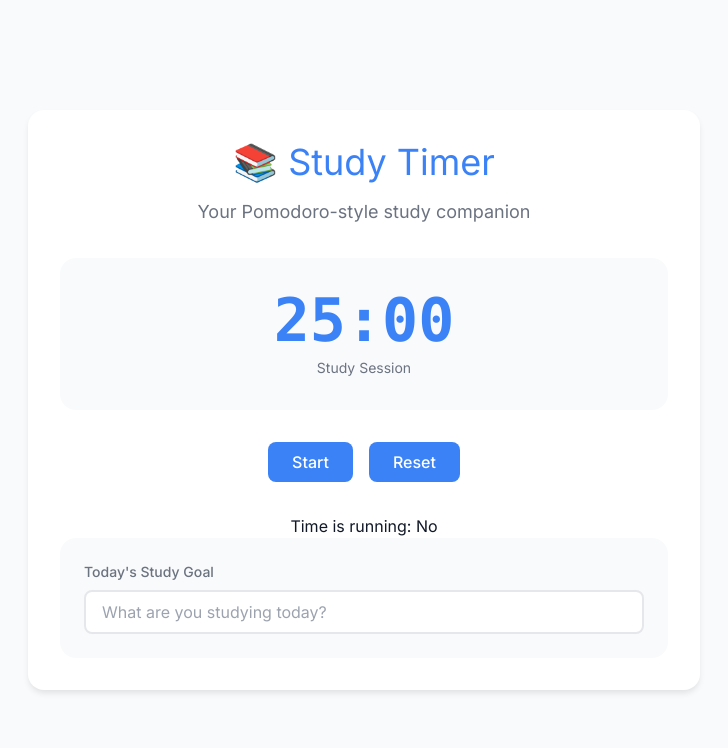
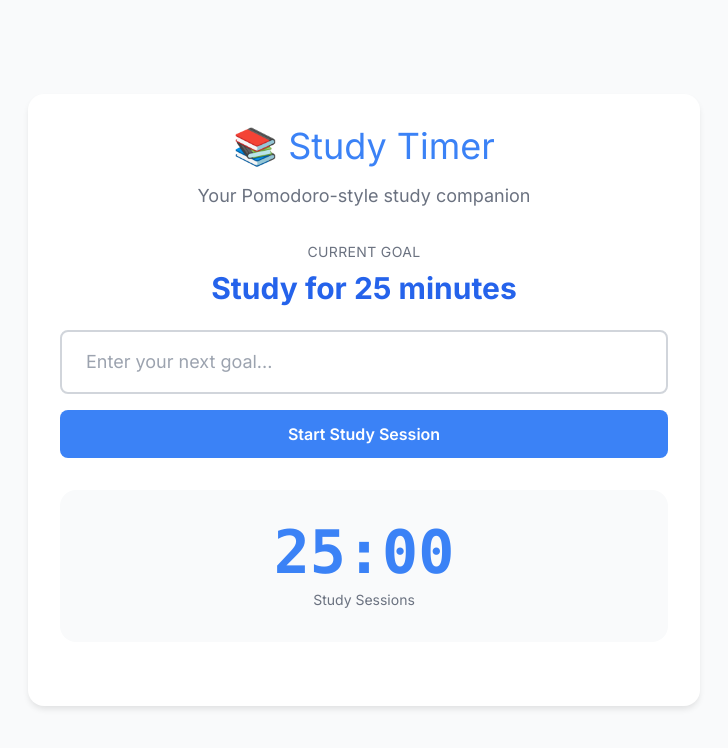
Before and after one commit to martinbearman/pomodoro-study-timer, a Next.js app: page / in a window 1280 px wide. Shown: the top 748 px of the page, without its empty margins (276-1004 px from the left). Built offline with nearby package versions, Linux system fonts and the light colour scheme.

Commit message:
Move goal input UI into it's own component

```diff
--- /dev/null
+++ b/app/components/Goal/GoalInput.tsx
@@ -0,0 +1,52 @@
+'use client'
+
+import { useAppDispatch, useAppSelector } from '@/store/hooks';
+import { useState } from 'react';
+import { setGoal } from '@/store/slices/goalSlice';
+import { start, pause } from '@/store/slices/timerSlice';
+
+export default function GoalInput() {
+    const dispatch = useAppDispatch();
+    const [goalText, setGoalText] = useState('');
+    const studyDuration = useAppSelector(state => state.timer.studyDuration);
+    const isRunning = useAppSelector(state => state.timer.isRunning);
+    const goals = useAppSelector(state => state.goal.createdGoals);
+    const currentGoal = goals.find(goal => goal.isCurrentGoal === true)
+
+    const handleStartSession = () => {
+        dispatch(setGoal({ description: goalText, duration: studyDuration }));
+        dispatch(start());
+    }
+    const handlePauseSession = () => {
+        dispatch(pause());
+    }
+
+    return (
+    <div className="w-full max-w-2xl mx-auto space-y-6">
+
+      {/* Current Goal Display - shown when there's an active goal */}
+      <div className="text-center">
+        <h2 className="text-sm text-gray-500 uppercase tracking-wide mb-2">Current Goal</h2>
+        <p className="text-3xl font-bold text-blue-600">
+            {currentGoal ? currentGoal.goalDescription : 'No goal set'}
+        </p>
+      </div>
+
+      {/* Goal Input Section */}
+      <div className="space-y-4">
+        <input
+          disabled={isRunning}
+          type="text"
+          value={goalText}
+          onChange={(e) => setGoalText(e.target.value)}
+          placeholder="Enter your next goal..."
+          className="w-full px-6 py-4 text-lg border-2 border-gray-300 rounded-lg focus:outline-none focus:border-blue-500"
+        />
+
+        <button onClick={isRunning ? handlePauseSession : handleStartSession} className="w-full px-6 py-3 bg-blue-500 text-white font-semibold rounded-lg hover:bg-blue-600 transition-colors">
+          {isRunning ? 'Pause' : 'Start Study Session'}
+        </button>
+      </div>
+    </div>
+  )
+}
--- a/app/components/Timer/TimerDisplay.tsx
+++ b/app/components/Timer/TimerDisplay.tsx
@@ -28,7 +28,7 @@ export default function TimerDisplay() {
             <h2 className="text-center">{formattedTime}</h2>
         </div>
         <p className="text-sm text-gray-500 mt-2">
-            Study Session
+            Study Sessions
         </p>
     </>)
 }
--- a/app/page.tsx
+++ b/app/page.tsx
@@ -11,12 +11,11 @@
  */
 
 import TimerDisplay from './components/Timer/TimerDisplay';
-import { start, pause, reset } from '@/store/slices/timerSlice';
+import GoalInput from './components/Goal/GoalInput';
+// import { start, pause, reset } from '@/store/slices/timerSlice';
 import { useAppDispatch, useAppSelector } from '@/store/hooks';
 
 export default function Home() {
-  const dispatch = useAppDispatch();
-  const isRunning = useAppSelector(state => state.timer.isRunning);
 
   return (
     <main className="min-h-screen flex flex-col items-center justify-center p-8">
@@ -29,31 +28,12 @@ export default function Home() {
           Your Pomodoro-style study companion
         </p>
 
+        <div className="mb-8">
+          <GoalInput />
+        </div>
+
         <div className="p-8 bg-gray-50 rounded-2xl mb-8">
           <TimerDisplay />
-        </div>
-
-        <div className="flex gap-4 justify-center mb-8">
-          <button className="button" onClick={() => dispatch(isRunning ? pause() : start())}>
-            {isRunning ? 'Pause' : 'Start'}
-          </button>
-
-          <button className="button bg-gray-500" onClick={() => dispatch(reset())}>
-            Reset
-          </button>
-        </div>
-
-        <div><p>Time is running: {isRunning ? 'Yes' : 'No'}</p></div>
-
-        <div className="p-6 bg-gray-50 rounded-2xl text-left">
-          <label className="block text-sm font-medium mb-2 text-gray-500">
-            Today's Study Goal
-          </label>
-          <input
-            className="input w-full"
-            type="text"
-            placeholder="What are you studying today?"
-          />
         </div>
       </div>
     </main>
--- a/store/slices/goalSlice.ts
+++ b/store/slices/goalSlice.ts
@@ -63,6 +63,7 @@ const goalSlice = createSlice({
         goal.isCurrentGoal = false
       })
 
+      // Set the new goal to current
       const newGoal = {
         id: crypto.randomUUID(),
         durationSet: action.payload.duration,
```
Also changed, not shown: store/slices/timerSlice.ts (line endings or trailing spaces), store/store.ts (line endings or trailing spaces).
